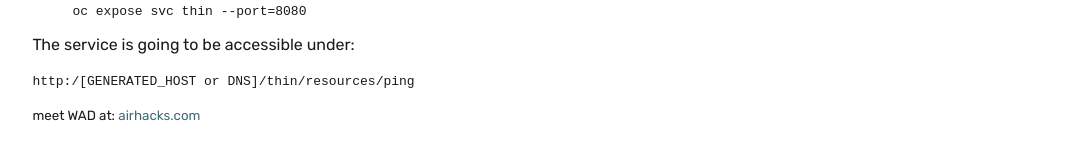
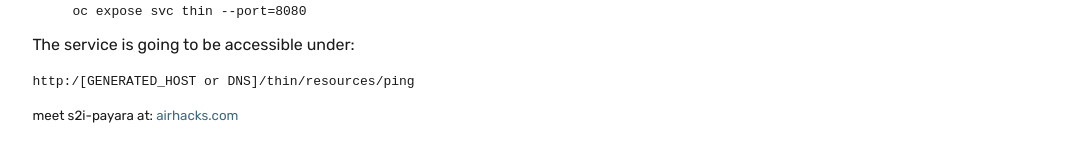
Before and after one commit to AdamBien/s2i-payara, a Jekyll site: the page built from sample/README.md, in a window 1280 px wide. Shown: the part 410-572 px from the top of the page, without its empty margins (102-1179 px from the left). Built offline with Jekyll 4.4.1, drawn with Linux system fonts in a browser that asks for light colours; our own code applies the rules of GitHub Pages for plain Markdown files; Markdown is read by kramdown in place of the engine named in the settings; the repository's description, which GitHub fills in, is left out.

```diff
--- a/_config.yml
+++ /dev/null
@@ -1 +0,0 @@
-markdown: redcarpet
--- a/_layouts/default.html
+++ b/_layouts/default.html
@@ -32,7 +32,7 @@
       {{ content }}
       </section>
       <footer>
-        <p><small>meet WAD at: <a href="http://airhacks.com">airhacks.com</a></small></p>
+        <p><small>meet s2i-payara at: <a href="http://airhacks.com">airhacks.com</a></small></p>
       </footer>
     </main>
   </body>
```
Also changed, not shown: README.md (+2 -0 lines).
